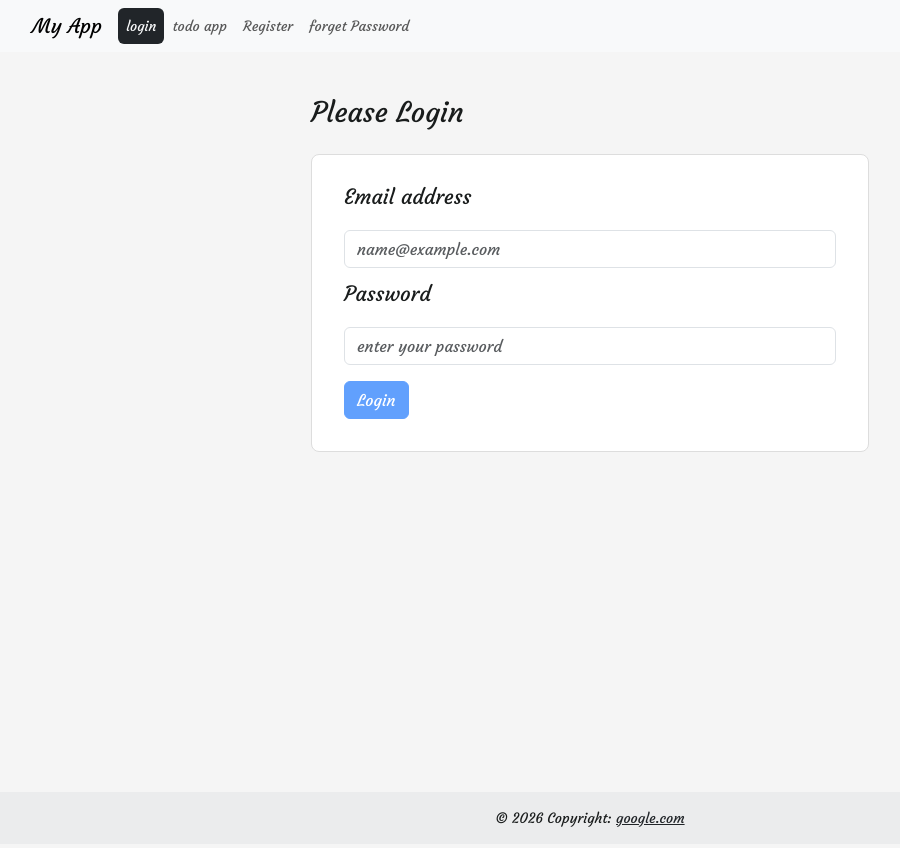
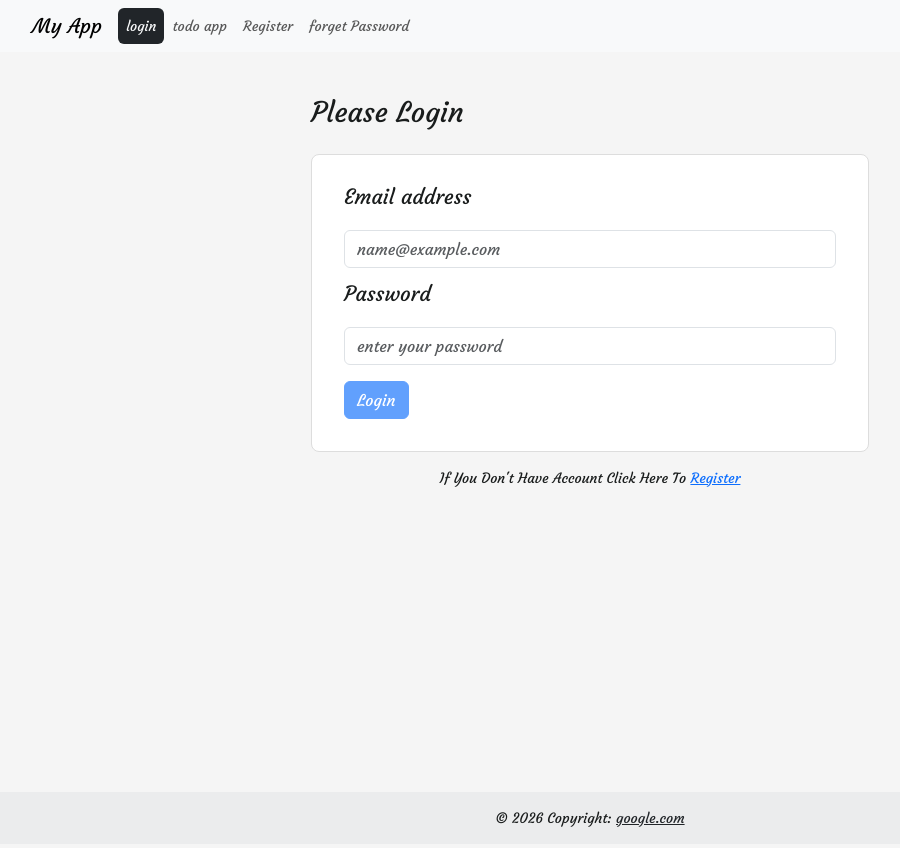
Before and after one commit to hebataha/my-angular-app, an Angular app: page / in a window 1280 px wide. Shown: the whole page, without its empty margins (50-950 px from the left). Built offline with nearby package versions, Linux system fonts and the light colour scheme.

Commit message:
add register link to login

```diff
--- a/src/app/forms/components/login/login.html
+++ b/src/app/forms/components/login/login.html
@@ -30,3 +30,4 @@
     </div>
     <button type="submit" class="btn btn-primary" [disabled]="form.invalid"> Login</button>
   </form>
+  <p class="my-3 text-capitalize text-center">if you don't have account click here to <a routerLink="/register">Register</a></p>
--- a/src/app/forms/components/login/login.ts
+++ b/src/app/forms/components/login/login.ts
@@ -1,9 +1,10 @@
 import { Component } from '@angular/core';
 import { FormControl, FormGroup, ReactiveFormsModule, Validators } from '@angular/forms';
+import { RouterLink } from "@angular/router";
 
 @Component({
   selector: 'app-login',
-  imports: [ReactiveFormsModule],
+  imports: [ReactiveFormsModule, RouterLink],
   templateUrl: './login.html',
   styleUrl: './login.scss',
 })
```
